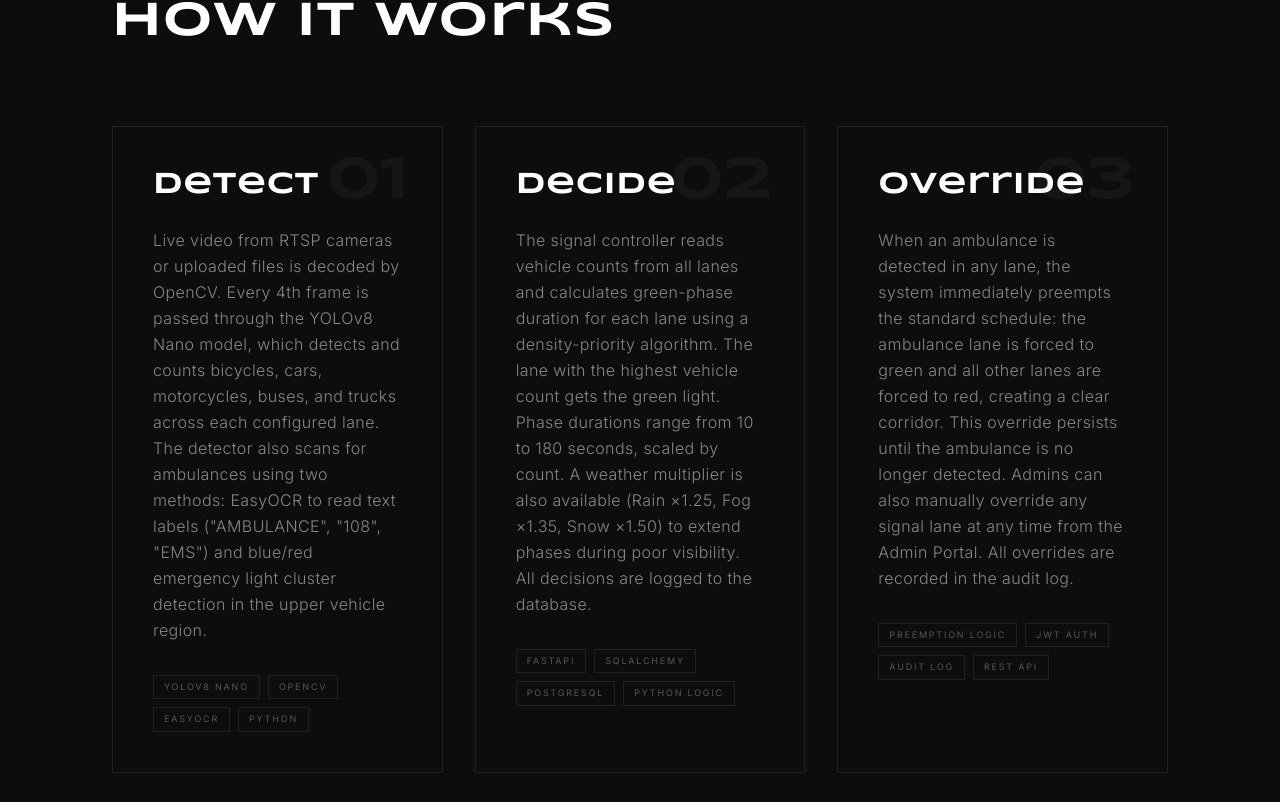
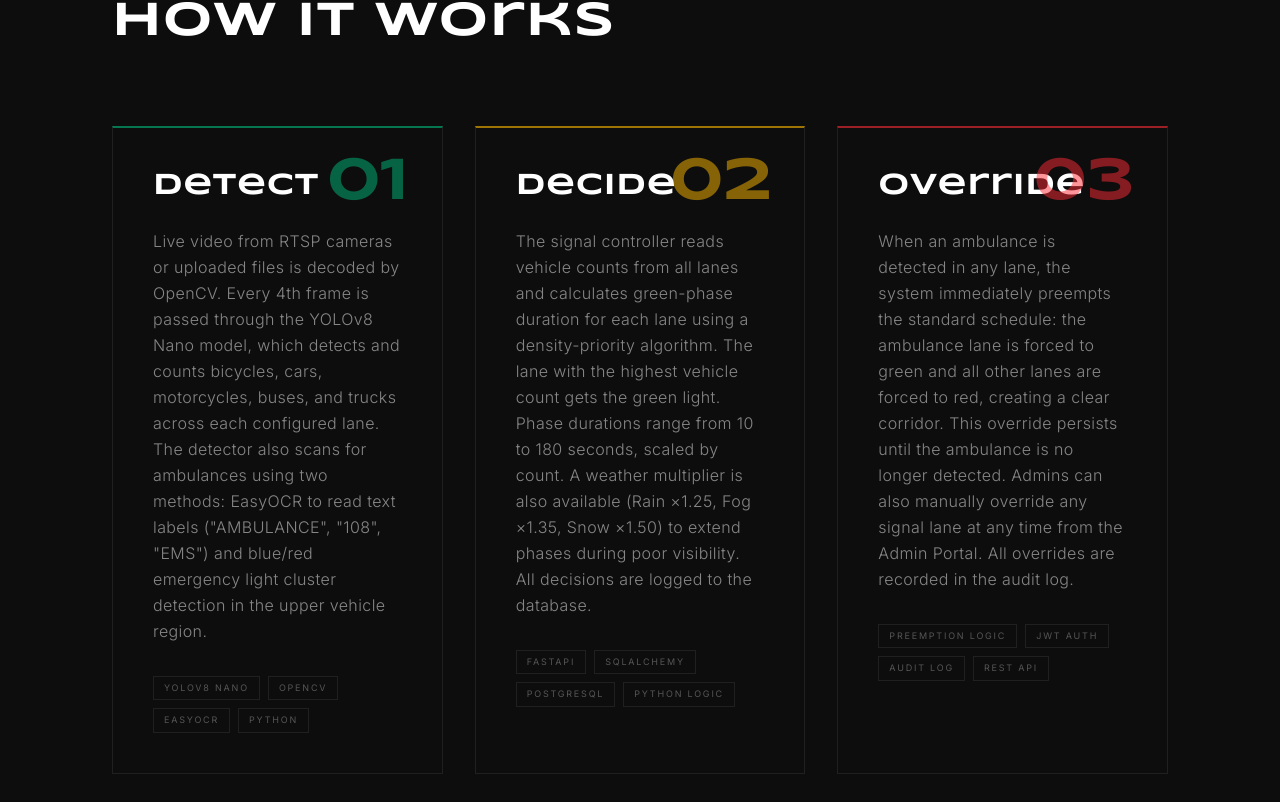
Before and after one commit to Alvinsony07/New-Traffic-Vision-Ai, a React (Vite) app in the folder frontend/: page /about-system in a window 1280 px wide. Shown: the part 1058-1860 px from the top of the page. Built offline with nearby package versions, Linux system fonts and the light colour scheme.

Commit message:
color details added

```diff
--- a/frontend/src/pages/AboutSystemPage.jsx
+++ b/frontend/src/pages/AboutSystemPage.jsx
@@ -62,18 +62,27 @@ const PORTALS = [
 const PIPELINE_STEPS = [
   {
     num: '01',
+    numColor: 'text-emerald-500/50',
+    topBorder: 'border-t-emerald-500/60',
+    glowColor: 'group-hover:border-t-emerald-500/80',
     title: 'Detect',
     desc: 'Live video from RTSP cameras or uploaded files is decoded by OpenCV. Every 4th frame is passed through the YOLOv8 Nano model, which detects and counts bicycles, cars, motorcycles, buses, and trucks across each configured lane. The detector also scans for ambulances using two methods: EasyOCR to read text labels ("AMBULANCE", "108", "EMS") and blue/red emergency light cluster detection in the upper vehicle region.',
     tech: ['YOLOv8 Nano', 'OpenCV', 'EasyOCR', 'Python'],
   },
   {
     num: '02',
+    numColor: 'text-amber-400/50',
+    topBorder: 'border-t-amber-400/60',
+    glowColor: 'group-hover:border-t-amber-400/80',
     title: 'Decide',
     desc: 'The signal controller reads vehicle counts from all lanes and calculates green-phase duration for each lane using a density-priority algorithm. The lane with the highest vehicle count gets the green light. Phase durations range from 10 to 180 seconds, scaled by count. A weather multiplier is also available (Rain ×1.25, Fog ×1.35, Snow ×1.50) to extend phases during poor visibility. All decisions are logged to the database.',
     tech: ['FastAPI', 'SQLAlchemy', 'PostgreSQL', 'Python logic'],
   },
   {
     num: '03',
+    numColor: 'text-red-500/50',
+    topBorder: 'border-t-red-500/60',
+    glowColor: 'group-hover:border-t-red-500/80',
     title: 'Override',
     desc: 'When an ambulance is detected in any lane, the system immediately preempts the standard schedule: the ambulance lane is forced to green and all other lanes are forced to red, creating a clear corridor. This override persists until the ambulance is no longer detected. Admins can also manually override any signal lane at any time from the Admin Portal. All overrides are recorded in the audit log.',
     tech: ['Preemption logic', 'JWT auth', 'Audit log', 'REST API'],
@@ -273,8 +282,8 @@ export default function AboutSystemPage() {
 
           <div className="grid grid-cols-1 lg:grid-cols-3 gap-10 lg:gap-8">
             {PIPELINE_STEPS.map((step, i) => (
-              <FadeUp key={i} delay={i * 0.1} className="border border-white/[0.08] p-8 md:p-10 relative group hover:border-white/20 transition-colors duration-500">
-                <div className="text-[60px] font-syncopate font-bold text-white/[0.04] leading-none absolute top-6 right-8 select-none">
+              <FadeUp key={i} delay={i * 0.1} className={`border border-t-2 ${step.topBorder} ${step.glowColor} border-white/[0.08] p-8 md:p-10 relative group hover:border-white/20 transition-all duration-500`}>
+                <div className={`text-[60px] font-syncopate font-bold ${step.numColor} leading-none absolute top-6 right-8 select-none transition-all duration-500`}>
                   {step.num}
                 </div>
                 <h3 className="text-2xl md:text-3xl font-syncopate font-bold tracking-wide mb-6 text-white">
```
